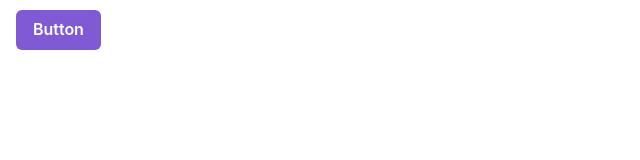
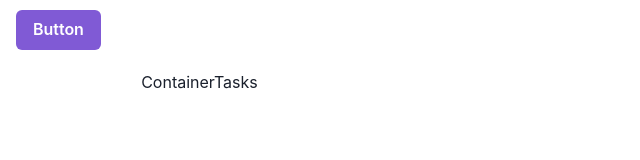
Before and after one commit to Makorii/todo-list, a React (Vite) app: page / in a window 1280 px wide. Shown: the part 122-282 px from the top of the page, without its empty margins (0-640 px from the left). Built offline with nearby package versions, Linux system fonts and the light colour scheme.

Commit message:
agrego funciones onClose y OnStatus junto con sus componentes correspondientes

```diff
--- a/src/components/Main.jsx
+++ b/src/components/Main.jsx
@@ -1,7 +1,8 @@
 import React from 'react'
 import NewTask from './NewTask'
-import { Container } from '@chakra-ui/react'
+import { Box, Center, Container } from '@chakra-ui/react'
 import { useState } from 'react'
+import ContainerTasks from './ContainerTasks'
 
 function Main() {
   const [tasks, setTasks] = useState(JSON.parse(localStorage.getItem("tasks")) || "")
@@ -16,9 +17,38 @@ function Main() {
       localStorage.setItem("tasks", JSON.stringify([...tasks, NewTask]))
       setTasks([...tasks, NewTask])
     }
+
+    const onClose = (id) => {
+      let filteredTasks = tasks.filter((task) => task.id !== id)
+      localStorage.setItem("tasks", JSON.stringify(filteredTasks))
+      setTasks(filteredTasks)
+    }
+
+    const onStatus = (id) => {
+      const updatedTasks = tasks.map((task) => {
+        if (task.id === id) {
+          return {
+            ...task,
+            estado: !task.estado,
+          };
+        }
+        return task;
+      });
+
+      localStorage.setItem("tasks", JSON.stringify(updatedTasks));
+      setTasks(updatedTasks);
+    };
   return (
     <Container maxW="container.sm">
       <NewTask onSubmit={onSubmit} />
+      <Center>
+        <Box>
+          <ContainerTasks
+            arrTask={tasks}
+            onClose={onClose}
+            onStatus={onStatus}/>
+        </Box>
+      </Center>
     </Container>
   )
 }
```
